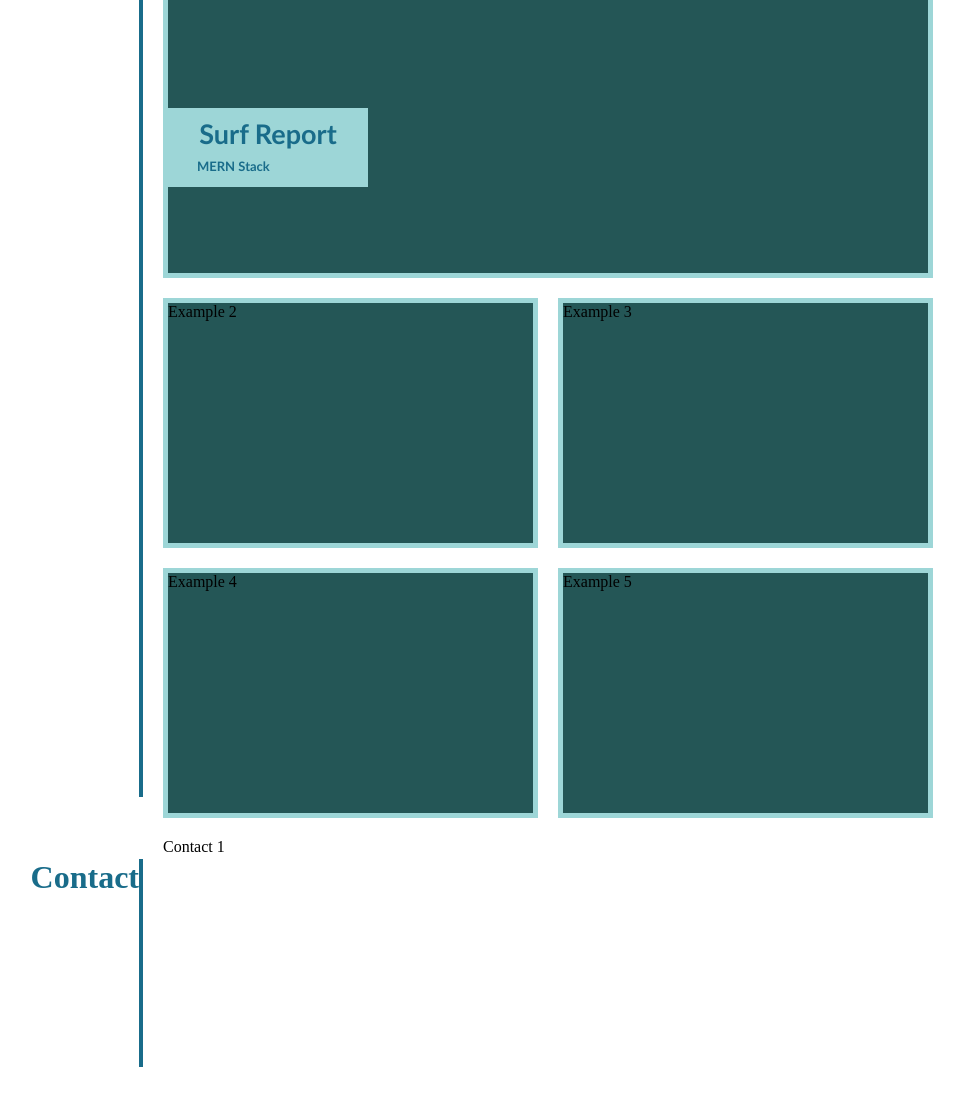
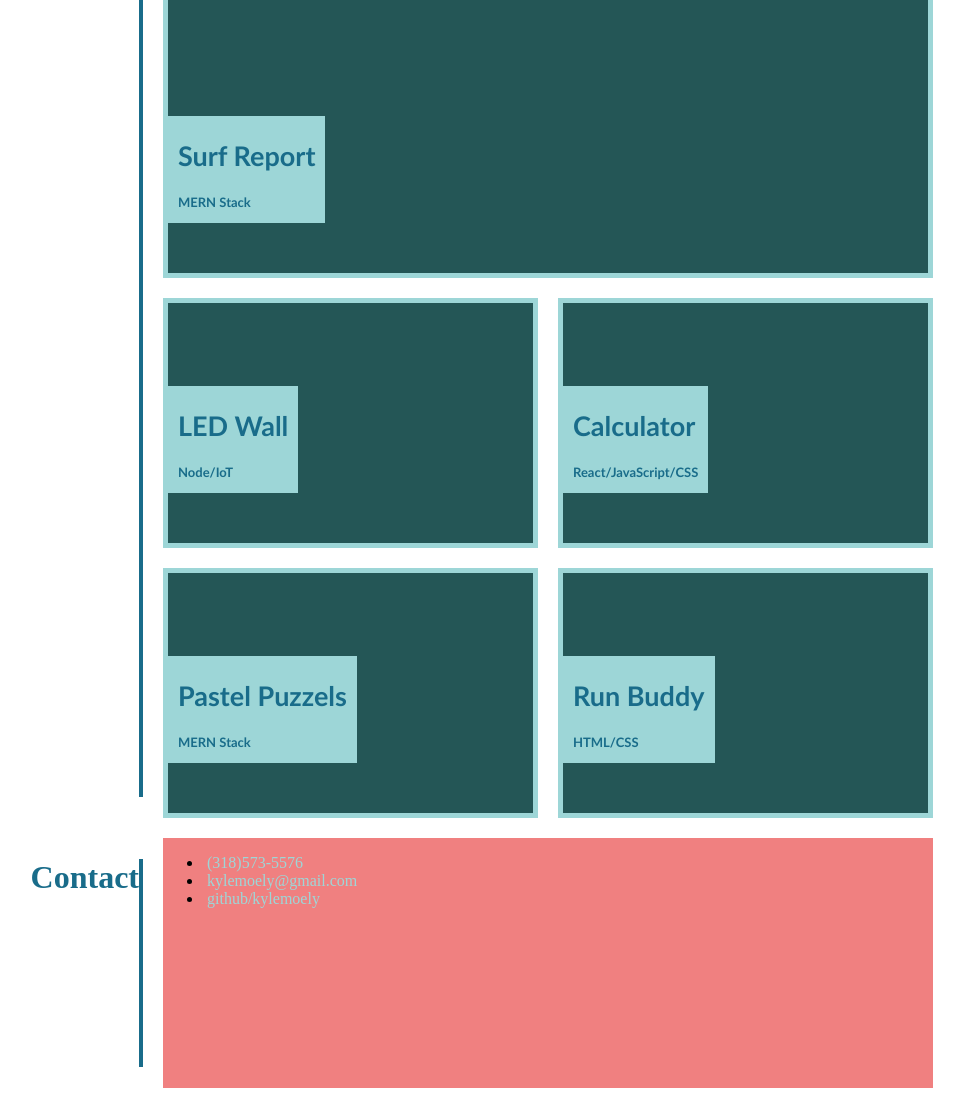
Before and after one commit to kylemoely/Module-2-Challenge, a plain HTML site: page index.html in a window 1280 px wide. Shown: the part 820-1916 px from the top of the page, without its empty margins (202-1166 px from the left). Drawn offline with Linux system fonts and the light colour scheme.

Commit message:
Finished Work Section. Contact section is started

```diff
--- a/assets/style.css
+++ b/assets/style.css
@@ -109,6 +109,7 @@ main *{
     background-color:hsl(180, 41%, 24%);
     border:5px solid;
     border-color:hsl(181, 42%, 73%);
+    display:flex;
 }
 
 main h1{
@@ -118,22 +119,29 @@ main h1{
     justify-self:end;
 }
 
-.Surf{
+.subBox h2{
     font-size:27px;
     font-weight:bold;
     font-family: 'Trebuchet MS', 'Lucida Sans Unicode', 'Lucida Grande', 'Lucida Sans', Arial, sans-serif;
-    background-color:hsl(181, 42%, 73%);
-    width:200px;
-    height:70px;
-    color:hsl(196, 69%, 32%);
-    text-align:center;
-    margin-top:310px;
-    padding-top:9px;
 }
 
-.MERN{
+.subBox h3{
+    font-family: 'Trebuchet MS', 'Lucida Sans Unicode', 'Lucida Grande', 'Lucida Sans', Arial, sans-serif;
     font-size:small;
     text-align:left;
-    margin-left:29px;
-    margin-top:8px;
 }
+
+.subBox {
+    align-self:last baseline;
+    background-color:hsl(181, 42%, 73%);
+    display:inline-block;
+    color:hsl(196, 69%, 32%);
+    padding:0px 10px;
+    margin-bottom:50px;
+}
+
+#contact1{
+    background-color:lightcoral;
+    grid-column-start:2;
+    grid-column-end:4;
+}
--- a/index.html
+++ b/index.html
@@ -33,17 +33,44 @@
 
         <h1 id="work-title">Work</h1>
         <div class="example" id="work-example1">
-            <div class="Surf">Surf Report
-                <div class="MERN">MERN Stack</div>
+            <div class="subBox">
+                <h2>Surf Report</h2>
+                <h3>MERN Stack</h3>
             </div>
         </div>
-        <div class="example" id="work-example2">Example 2</div>
-        <div class="example" id="work-example3">Example 3</div>
-        <div class="example" id="work-example4">Example 4</div>
-        <div class="example" id="work-example5">Example 5</div>
+        <div class="example" id="work-example2">
+            <div class="subBox">
+                <h2>LED Wall</h2>
+                <h3>Node/IoT</h3>
+            </div>
+        </div>
+        <div class="example" id="work-example3">
+            <div class="subBox">
+                <h2>Calculator</h2>
+                <h3>React/JavaScript/CSS</h3>
+            </div>
+        </div>
+        <div class="example" id="work-example4">
+            <div class="subBox">
+                <h2>Pastel Puzzels</h2>
+                <h3>MERN Stack</h3>
+            </div>
+        </div>
+        <div class="example" id="work-example5">
+            <div class="subBox">
+                <h2>Run Buddy</h2>
+                <h3>HTML/CSS</h3>
+            </div>
+        </div>
 
         <h1 id="contact-title">Contact</h1>
-        <div id="contact1">Contact 1</div>
+        <div id="contact1">
+            <ul>
+                <li><a>&nbsp;(318)573-5576&nbsp;</a></li>
+                <li><a href="kylemoely@gmail.com">&nbsp;kylemoely@gmail.com&nbsp;</a></li>
+                <li><a href="https://www.github.com/kylemoely">&nbsp;github/kylemoely&nbsp;</a></li>
+            </ul>
+        </div>
 </main>
 
 </body>
```
